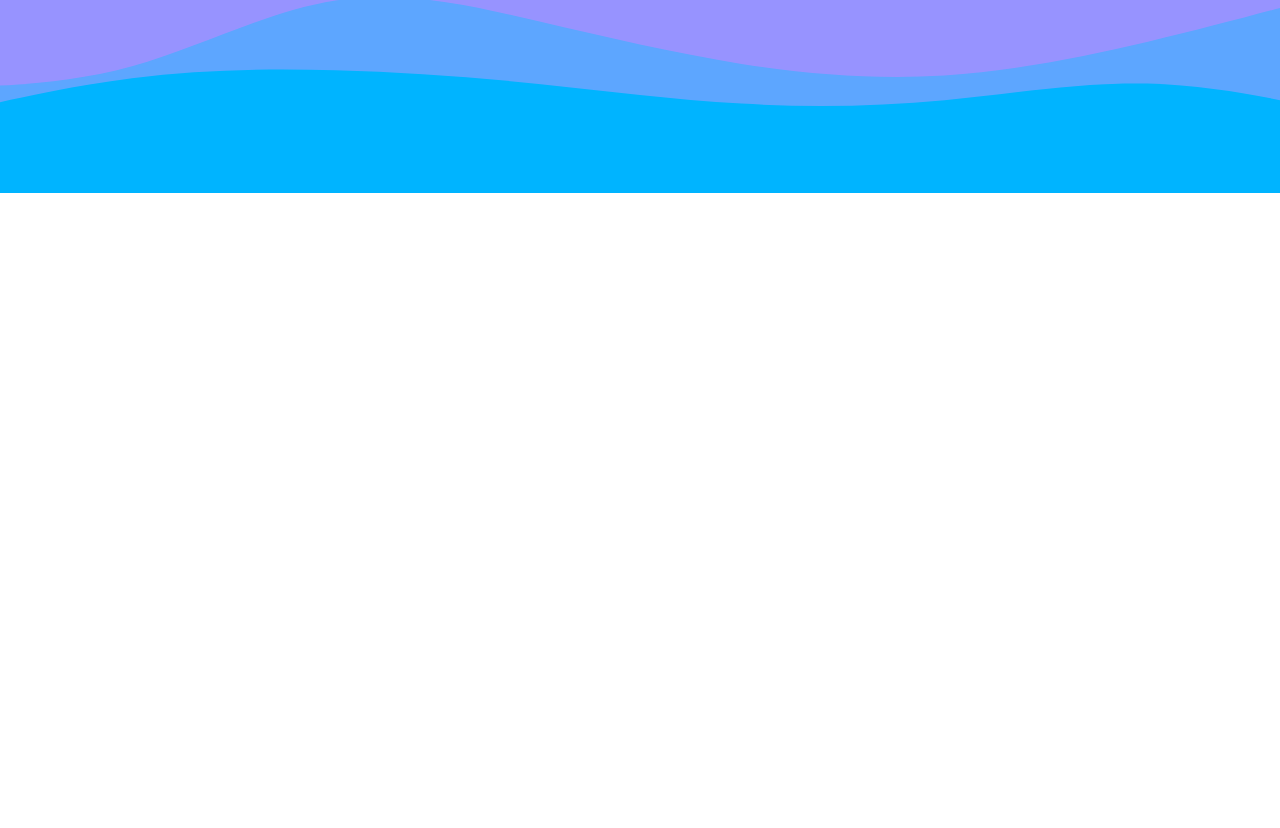
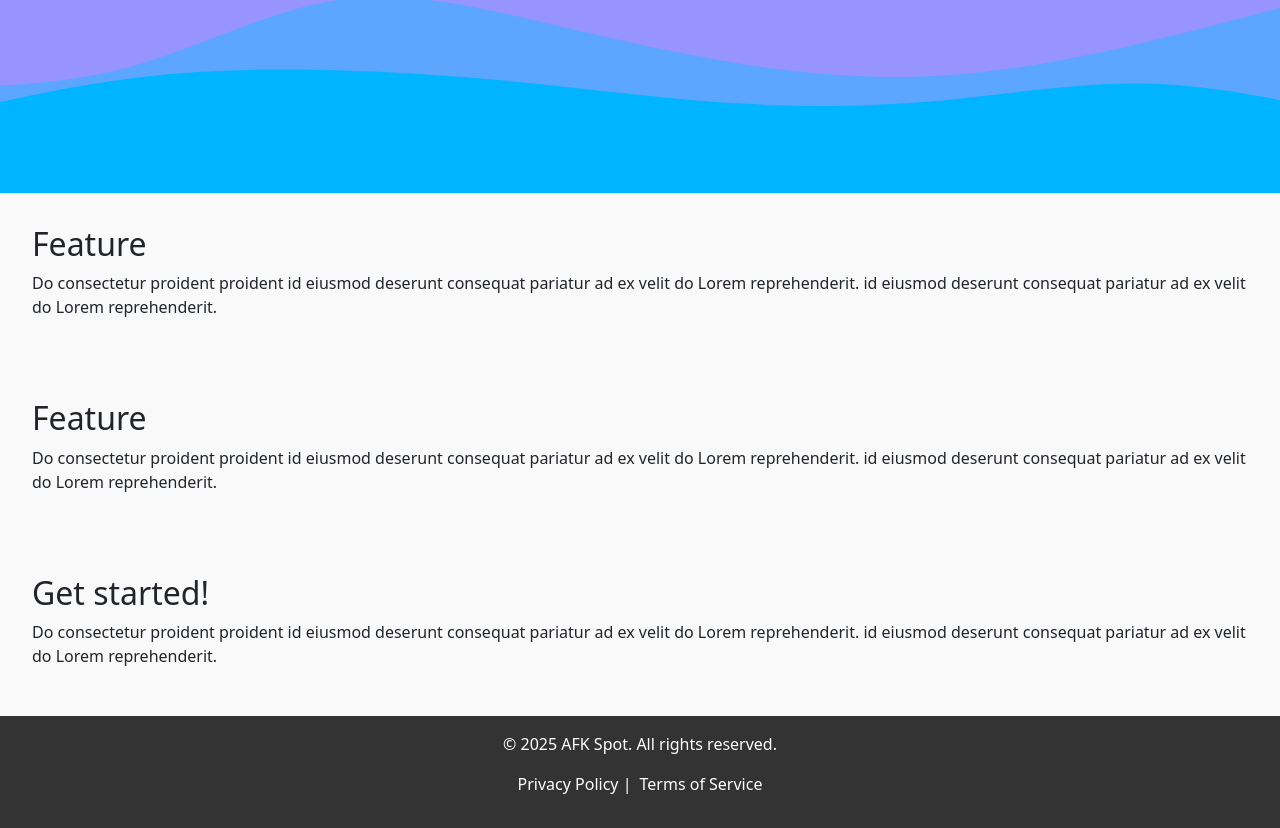
Before and after one commit to 231256leRouxFNF/AFK-Spot-UI-Challenge, a React (Create React App) app in the folder afk-website/: page / in a window 1280 px wide. Shown: the part 679-1507 px from the top of the page. Before the commit the page ends 872 px from the top, so only its background shows below. Built offline with nearby package versions, Linux system fonts and the light colour scheme.

Commit message:
worked on some stuff
merged the other branches with this one and planning on trying to animate the hero section on the home page

```diff
--- a/afk-website/package.json
+++ b/afk-website/package.json
@@ -8,11 +8,11 @@
     "@testing-library/jest-dom": "^6.6.3",
     "@testing-library/react": "^16.2.0",
     "@testing-library/user-event": "^13.5.0",
-    "bootstrap": "^5.3.3",
+    "bootstrap": "^5.3.0",
     "chart.js": "^4.4.8",
     "framer-motion": "^12.6.3",
     "react": "^19.1.0",
-    "react-bootstrap": "^2.10.9",
+    "react-bootstrap": "^2.8.0",
     "react-chartjs-2": "^5.3.0",
     "react-dom": "^19.1.0",
     "react-icons": "^5.5.0",
--- a/afk-website/src/pages/Home.js
+++ b/afk-website/src/pages/Home.js
@@ -1,12 +1,37 @@
 // src/pages/Home.js
 import React from "react";
 import HeroSection from "../components/HeroSection";
+import Footer from "../components/Footer";
 
 const Home = () => {
   return (
     <main>
       <HeroSection />
-      {/* Add more homepage sections below */}
+
+      {/* New section added directly */}
+      <section className="about-section" style={{ padding: "2rem", backgroundColor: "#f9f9f9" }}>
+        <h2>Feature</h2>
+        <p>
+        Do consectetur proident proident id eiusmod deserunt consequat pariatur ad ex velit do Lorem reprehenderit. id eiusmod deserunt consequat pariatur ad ex velit do Lorem reprehenderit.
+        </p>
+      </section>
+
+      <section className="about-section" style={{ padding: "2rem", backgroundColor: "#f9f9f9" }}>
+        <h2>Feature</h2>
+        <p>
+        Do consectetur proident proident id eiusmod deserunt consequat pariatur ad ex velit do Lorem reprehenderit. id eiusmod deserunt consequat pariatur ad ex velit do Lorem reprehenderit.
+        </p>
+      </section>
+
+      <section className="about-section" style={{ padding: "2rem", backgroundColor: "#f9f9f9" }}>
+        <h2>Get started!</h2>
+        <p>
+        Do consectetur proident proident id eiusmod deserunt consequat pariatur ad ex velit do Lorem reprehenderit. id eiusmod deserunt consequat pariatur ad ex velit do Lorem reprehenderit.
+        </p>
+      </section>
+
+      {/* Add more sections as needed */}
+      <Footer />
     </main>
   );
 };
```
Also changed, not shown: 1 other file (tests, documents, lock files or other folders).
